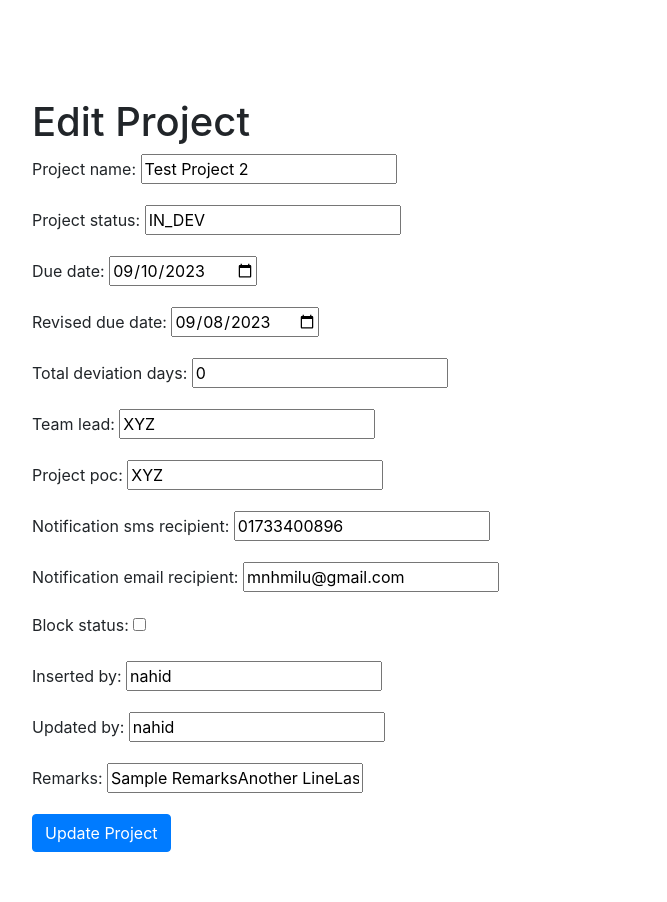
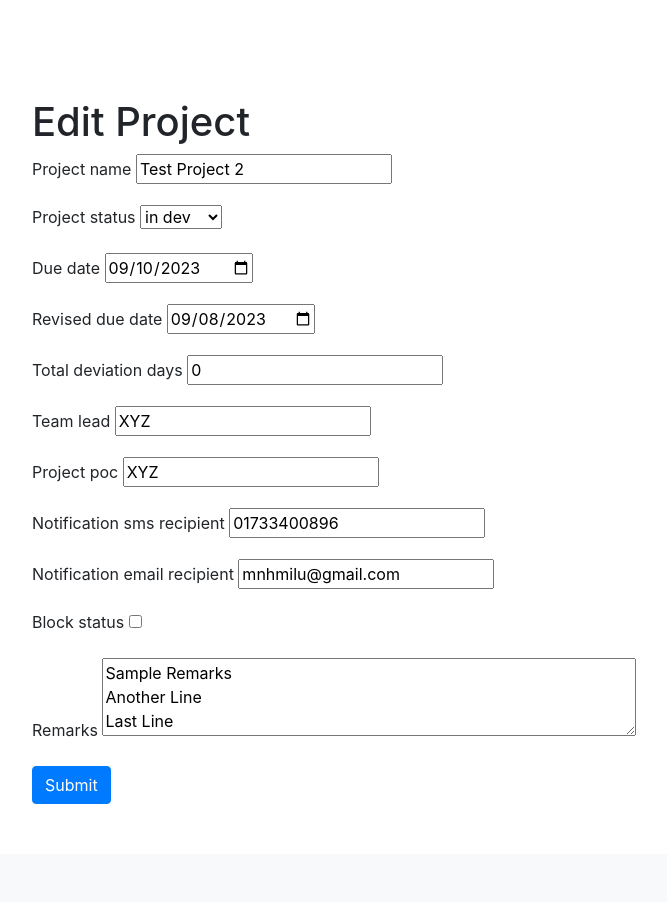
Before and after one commit to mnhmilu/poc-django, a Django app: page /project/edit/1 in a window 1280 px wide. Shown: the part 80-982 px from the top of the page, without its empty margins (53-720 px from the left). After the commit the page ends 884 px from the top, so only its background shows below. Run offline with Django 3.2, Linux system fonts and the light colour scheme; a user stored in the database is signed in; data comes from the database, SQL or seed files in the repository; both versions use the stored data as it was after the commit; some libraries are stand-ins or nearby versions.

Commit message:
ui updated

```diff
--- a/employee/forms.py
+++ b/employee/forms.py
@@ -12,20 +12,25 @@ class EmployeeForm(forms.ModelForm):
 
 
 PROJECT_STATUS = (
-    ('initiated','INITIATED'),
-    ('InDev', 'IN_DEV'),
-    ('InQA','IN_QA')
+    ('INITIATED','initiated'),
+    ('IN_DEV', 'in dev'),
+    ('IN_QA','in qa')
 
 )
 
 class ProjectForm(forms.ModelForm):
+
+    project_status = forms.ChoiceField(choices=PROJECT_STATUS, initial='initiated')
+
     class Meta:
         model = Project
         fields = "__all__"
         # widget=forms.Select(choices=PROJECT_STATUS)
+        exclude=['inserted_by','updated_by']
         widgets = {
             'due_date': DateInput(),
-            'revised_due_date': DateInput()
+            'revised_due_date': DateInput() ,
+            'remarks': forms.Textarea(attrs={'rows': 3, 'cols': 50}),
         }
 
 class EventForm(forms.ModelForm):
--- a/employee/templates/project/edit.html
+++ b/employee/templates/project/edit.html
@@ -9,11 +9,14 @@
 <div class="container mt-5">
   <h1>Edit Project</h1>
   <form method="post" class="form">
-      {% csrf_token %}
-
-      {{ form.as_p }}
-
-      <button type="submit" class="btn btn-primary">Update Project</button>
+    {% csrf_token %}
+    {% for field in form %}
+      <div class="form-group">
+        <label for="{{ field.id_for_label }}" class="form-label">{{ field.label }}</label>
+        {{ field }}
+      </div>
+    {% endfor %}
+    <button type="submit" class="btn btn-primary">Submit</button>
   </form>
 </div>
 
```
Also changed, not shown: employee/templates/project/show.html (+1 -7 lines), db.sqlite3.
